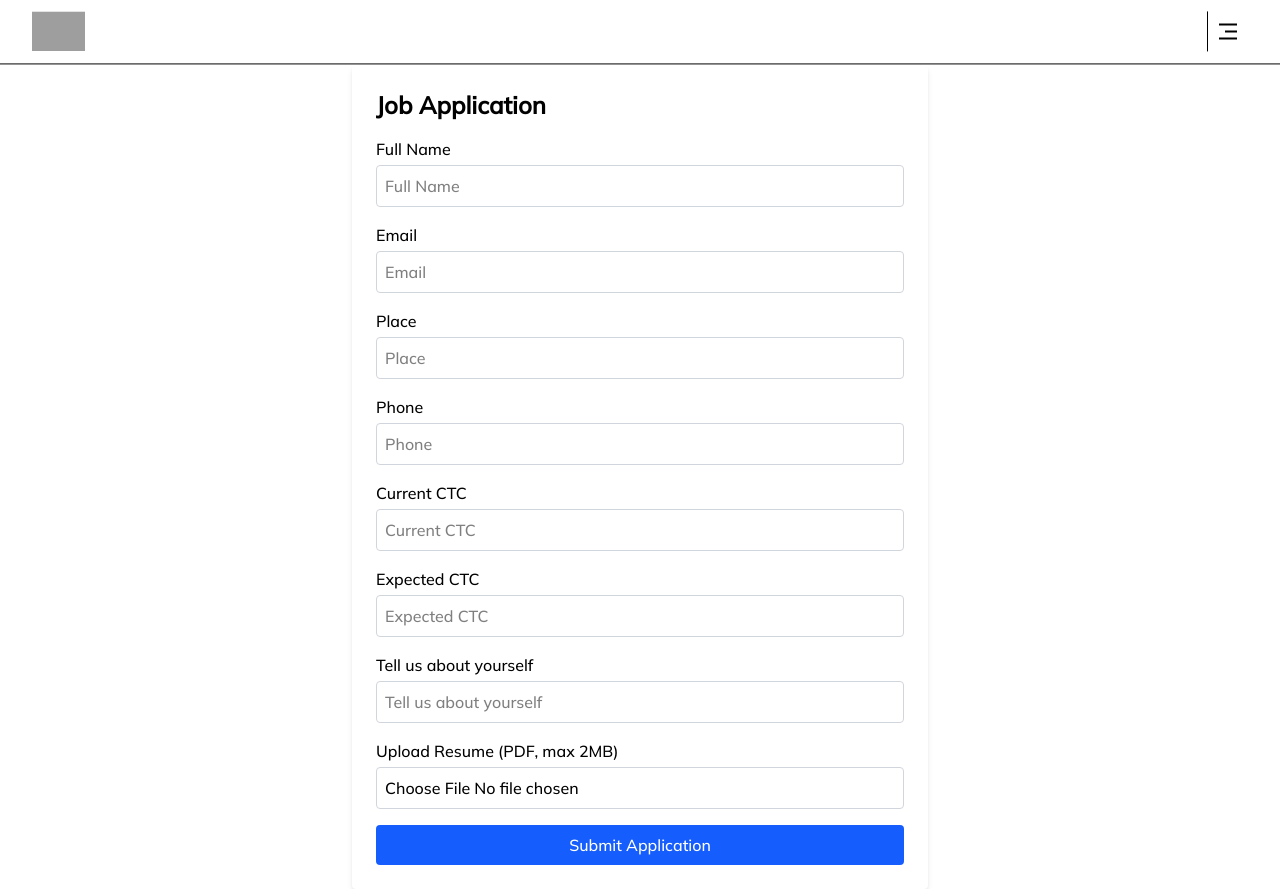
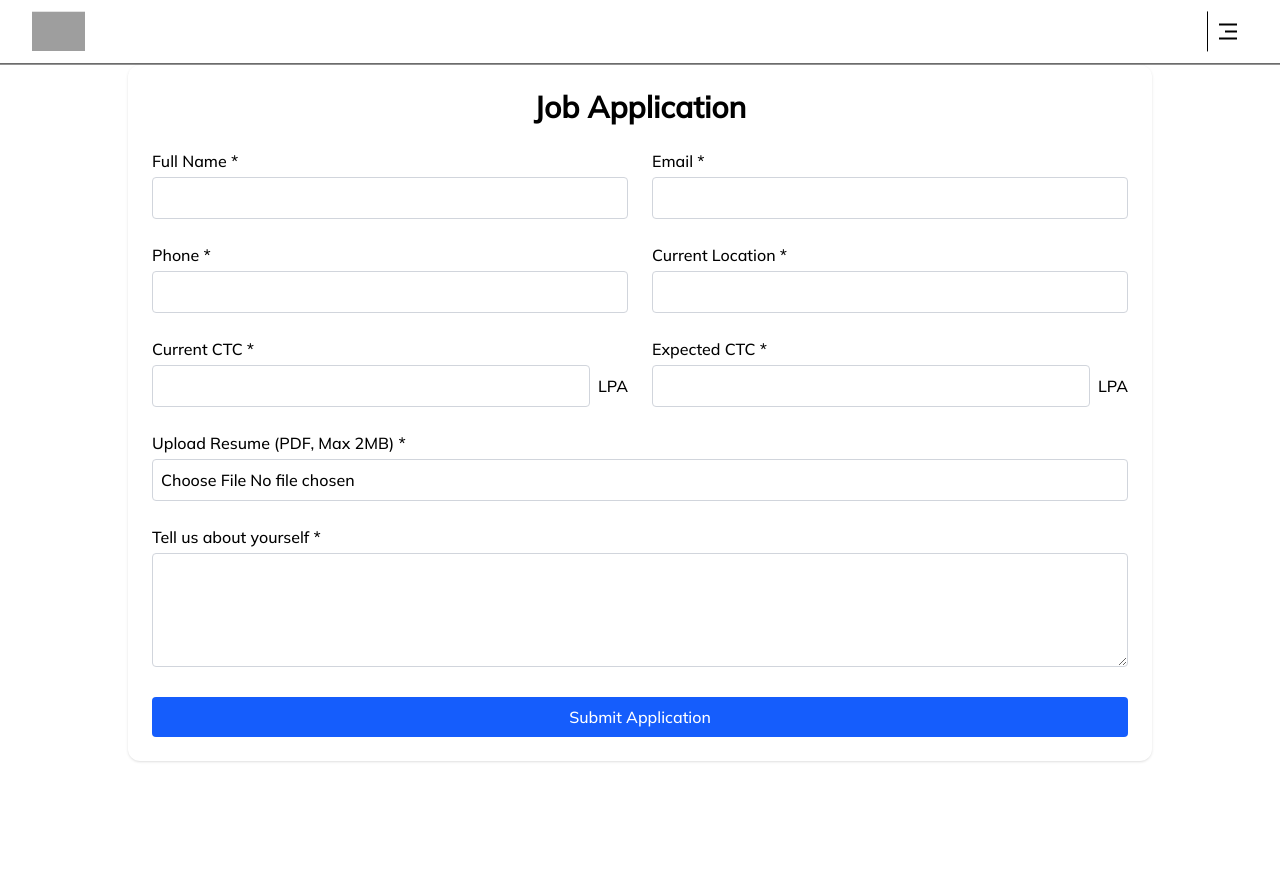
Before and after one commit to Flipmaxx/Animated-Flipmaxx, a Next.js app: page /careers/1 in a window 1280 px wide. After the commit the page ends 800 px from the top, so only its background shows below. Built offline with nearby package versions, Linux system fonts and the light colour scheme; grey boxes are pictures that could not be loaded.

Commit message:
addingsssss

```diff
--- a/app/careers/[jobid]/page.jsx
+++ b/app/careers/[jobid]/page.jsx
@@ -1,40 +1,46 @@
 'use client';
 
-import { useState } from "react";
-import axios from "axios";
+import { useState } from 'react';
+import { useRouter } from 'next/navigation';
+import axios from 'axios';
 
 export default function CareerForm() {
+  const router = useRouter();
+
   const [formData, setFormData] = useState({
-    name: "",
-    email: "",
-    place: "",
-    phone: "",
-    currentCTC: "",
-    expectedCTC: "",
-    talk: "",
+    name: '',
+    email: '',
+    place: '',
+    phone: '',
+    currentCTC: '',
+    expectedCTC: '',
+    talk: '',
   });
+
   const [resume, setResume] = useState(null);
-  const [message, setMessage] = useState("");
-  const [error, setError] = useState("");
+  const [error, setError] = useState('');
+  const [success, setSuccess] = useState('');
 
   const handleChange = (e) => {
-    setFormData((prev) => ({ ...prev, [e.target.name]: e.target.value }));
+    const { name, value } = e.target;
+    setFormData((prev) => ({ ...prev, [name]: value }));
   };
 
   const handleFileChange = (e) => {
     const file = e.target.files[0];
+
     if (file) {
       if (file.type !== 'application/pdf') {
-        setError("Only PDF files are allowed.");
+        setError('Only PDF files are allowed.');
         setResume(null);
         return;
       }
       if (file.size > 2 * 1024 * 1024) {
-        setError("File must be less than 2MB.");
+        setError('File size must be less than 2MB.');
         setResume(null);
         return;
       }
-      setError("");
+      setError('');
       setResume(file);
     }
   };
@@ -43,82 +49,151 @@ export default function CareerForm() {
     e.preventDefault();
 
     if (!resume) {
-      setError("Please upload a valid PDF file under 2MB.");
+      setError('Please upload a valid PDF resume under 2MB.');
       return;
     }
 
-    const data = new FormData();
-    Object.entries(formData).forEach(([key, value]) => data.append(key, value));
-    data.append("resume", resume);
+    const form = new FormData();
+    Object.entries(formData).forEach(([key, val]) => form.append(key, val));
+    form.append('resume', resume);
 
     try {
-      const res = await axios.post("/api/careers", data);
-      setMessage(res.data.message || "Submission successful.");
-      setError("");
-      setFormData({
-        name: "",
-        email: "",
-        place: "",
-        phone: "",
-        currentCTC: "",
-        expectedCTC: "",
-        talk: "",
-      });
-      setResume(null);
+      await axios.post('/api/careers', form);
+      setSuccess('Application submitted successfully!');
+     alert('Application submitted successfully!')
+      setError('');
+      setTimeout(() => {
+        router.push('/');
+      }, 100);
     } catch (err) {
-      setMessage("");
-      setError(err?.response?.data?.message || "Something went wrong.");
+      setError(err?.response?.data?.message || 'Something went wrong.');
+      setSuccess('Error in submission');
+      alert('Application submition error!')
     }
   };
 
   return (
-    <div className="max-w-xl mx-auto p-6 bg-white rounded shadow-md">
-      <h2 className="text-2xl font-bold mb-4">Job Application</h2>
-      <form onSubmit={handleSubmit} className="space-y-4">
-        {[
-          { name: "name", label: "Full Name" },
-          { name: "email", label: "Email" },
-          { name: "place", label: "Place" },
-          { name: "phone", label: "Phone" },
-          { name: "currentCTC", label: "Current CTC" },
-          { name: "expectedCTC", label: "Expected CTC" },
-          { name: "talk", label: "Tell us about yourself" },
-        ].map(({ name, label }) => (
-          <div key={name}>
-            <label htmlFor={name} className="block font-medium mb-1">{label}</label>
+    <div className="max-w-5xl mx-auto p-6 bg-white rounded-xl shadow">
+      <h2 className="text-3xl font-bold text-center mb-6">Job Application</h2>
+
+      <form onSubmit={handleSubmit} className="grid grid-cols-1 md:grid-cols-2 gap-6">
+        <div>
+          <label className="block mb-1 font-medium">Full Name *</label>
+          <input
+            type="text"
+            name="name"
+            required
+            value={formData.name}
+            onChange={handleChange}
+            className="w-full p-2 border border-gray-300 rounded"
+          />
+        </div>
+
+        <div>
+          <label className="block mb-1 font-medium">Email *</label>
+          <input
+            type="email"
+            name="email"
+            required
+            value={formData.email}
+            onChange={handleChange}
+            className="w-full p-2 border border-gray-300 rounded"
+          />
+        </div>
+
+        <div>
+          <label className="block mb-1 font-medium">Phone *</label>
+          <input
+            type="text"
+            name="phone"
+            required
+            value={formData.phone}
+            onChange={handleChange}
+            className="w-full p-2 border border-gray-300 rounded"
+          />
+        </div>
+
+        <div>
+          <label className="block mb-1 font-medium">Current Location *</label>
+          <input
+            type="text"
+            name="place"
+            required
+            value={formData.place}
+            onChange={handleChange}
+            className="w-full p-2 border border-gray-300 rounded"
+          />
+        </div>
+
+        <div>
+          <label className="block mb-1 font-medium">Current CTC *</label>
+          <div className="flex gap-2">
             <input
               type="text"
-              id={name}
-              name={name}
+              name="currentCTC"
               required
-              placeholder={label}
-              value={formData[name]}
+              value={formData.currentCTC}
               onChange={handleChange}
               className="w-full p-2 border border-gray-300 rounded"
             />
+            <span className="flex items-center">LPA</span>
           </div>
-        ))}
+        </div>
 
         <div>
-          <label htmlFor="resume" className="block font-medium mb-1">Upload Resume (PDF, max 2MB)</label>
+          <label className="block mb-1 font-medium">Expected CTC *</label>
+          <div className="flex gap-2">
+            <input
+              type="text"
+              name="expectedCTC"
+              required
+              value={formData.expectedCTC}
+              onChange={handleChange}
+              className="w-full p-2 border border-gray-300 rounded"
+            />
+            <span className="flex items-center">LPA</span>
+          </div>
+        </div>
+
+        <div className="md:col-span-2">
+          <label className="block mb-1 font-medium">Upload Resume (PDF, Max 2MB) *</label>
           <input
             type="file"
             accept=".pdf"
+            required
             onChange={handleFileChange}
             className="w-full p-2 border border-gray-300 rounded"
-            required
           />
         </div>
 
-        {error && <p className="text-red-600 text-sm">{error}</p>}
-        {message && <p className="text-green-600 text-sm">{message}</p>}
+        <div className="md:col-span-2">
+          <label className="block mb-1 font-medium">Tell us about yourself *</label>
+          <textarea
+            name="talk"
+            required
+            rows={4}
+            value={formData.talk}
+            onChange={handleChange}
+            className="w-full p-2 border border-gray-300 rounded"
+          />
+        </div>
 
-        <button
-          type="submit"
-          className="w-full bg-blue-600 text-white py-2 rounded hover:bg-blue-700 transition"
-        >
-          Submit Application
-        </button>
+        {/* Show error or success messages */}
+        {error && (
+          <div className="md:col-span-2 text-red-600 text-sm font-medium">{error}</div>
+        )}
+        {success && (
+          <div className="md:col-span-2 text-green-600 text-sm font-medium">{success}</div>
+        )}
+
+        <div className="md:col-span-2">
+          <button
+            type="submit"
+            className="w-full bg-blue-600 hover:bg-blue-700 transition text-white py-2 px-4 rounded"
+          >
+            Submit Application
+          </button>
+        </div>
       </form>
     </div>
   );
```
